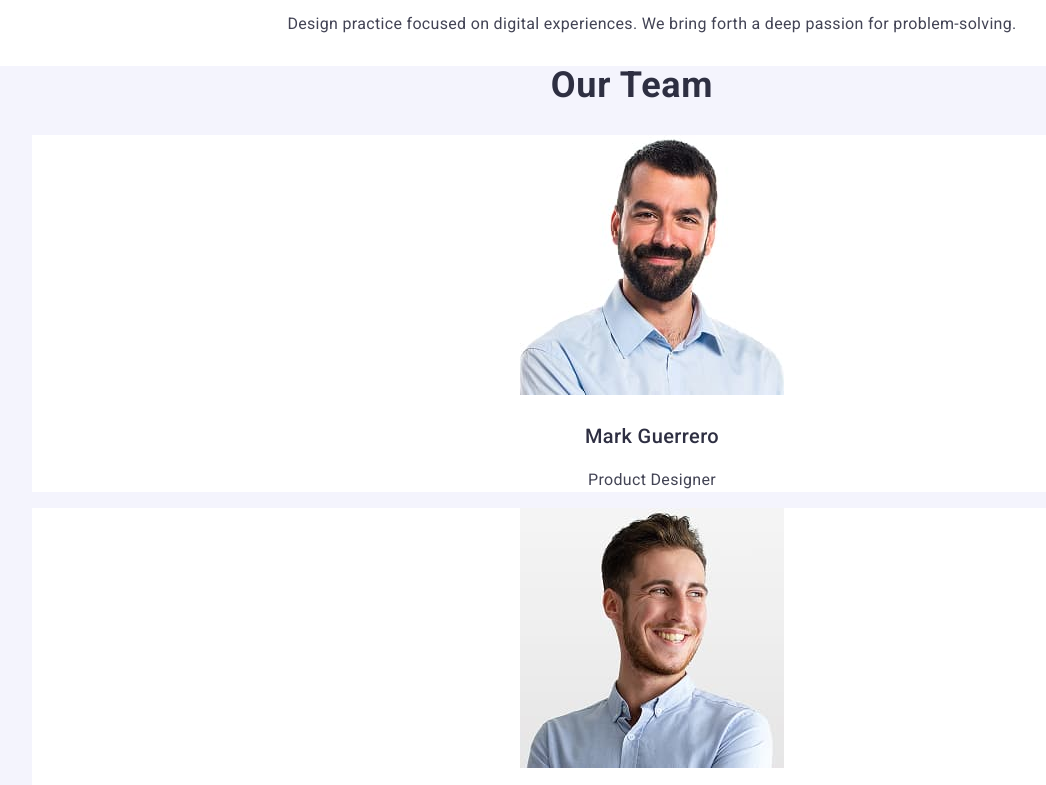
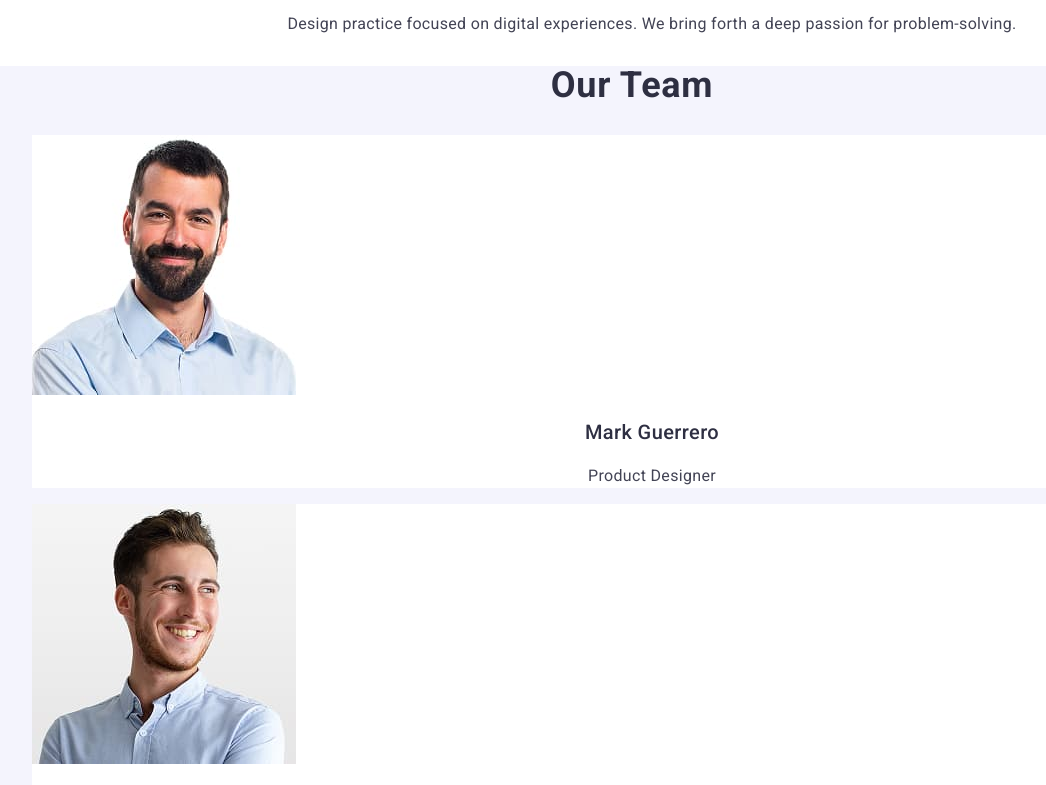
Before and after one commit to Tetiana-Tatsii/goit-markup-hw-02, a plain HTML site: page index.html in a window 1280 px wide. Shown: the part 720-1505 px from the top of the page, without its empty margins (8-1054 px from the left). Drawn offline with nearby package versions, Linux system fonts and the light colour scheme.

Commit message:
correct .team-member

```diff
--- a/css/styles.css
+++ b/css/styles.css
@@ -118,15 +118,6 @@ background-color: #404bbf;
 
 .team-member {
     background-color: #FFFFFF;
-    text-transform: capitalize;
-    font-weight: 700;
-    font-size: 36px;
-
-    /* line-height: 40px; */
-    line-height: 1.11;
-    letter-spacing: 0.02em;
-    text-align: center;
-    color: #2e2f42;
 }
 .member-name {
     font-weight: 500;
```
